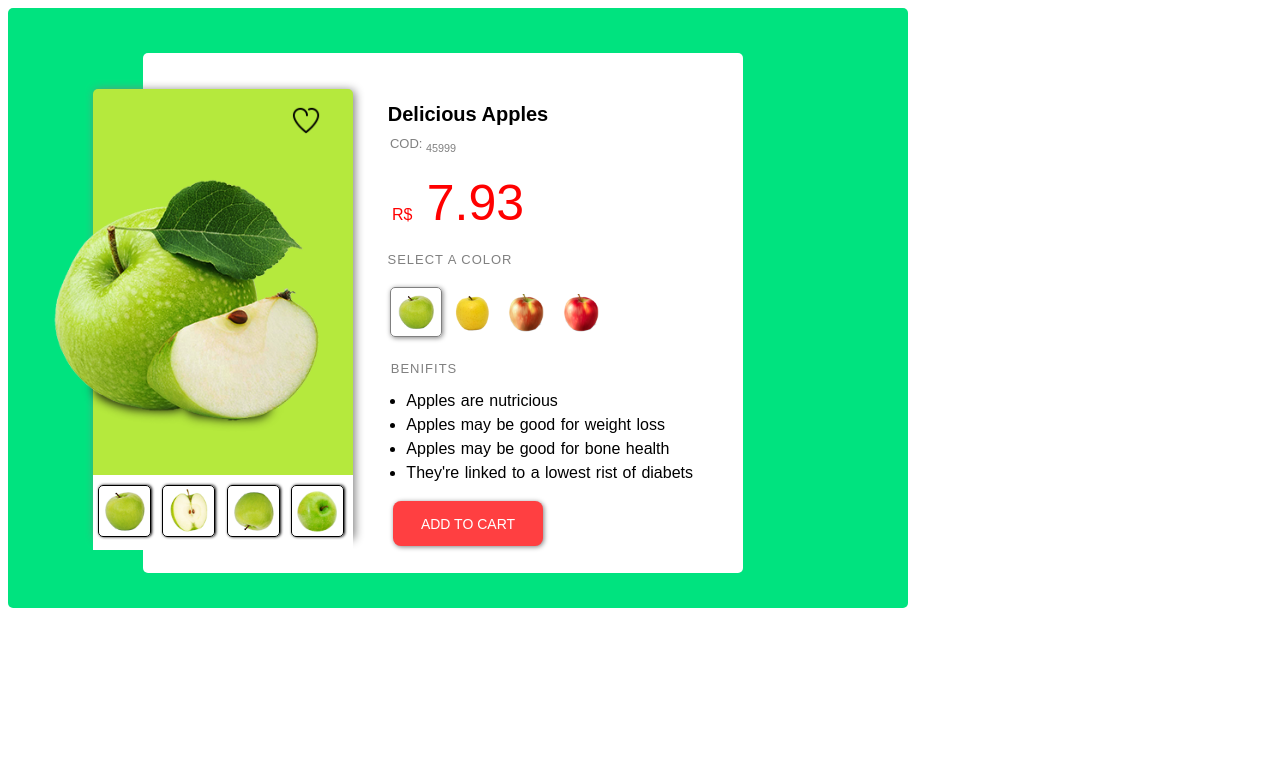
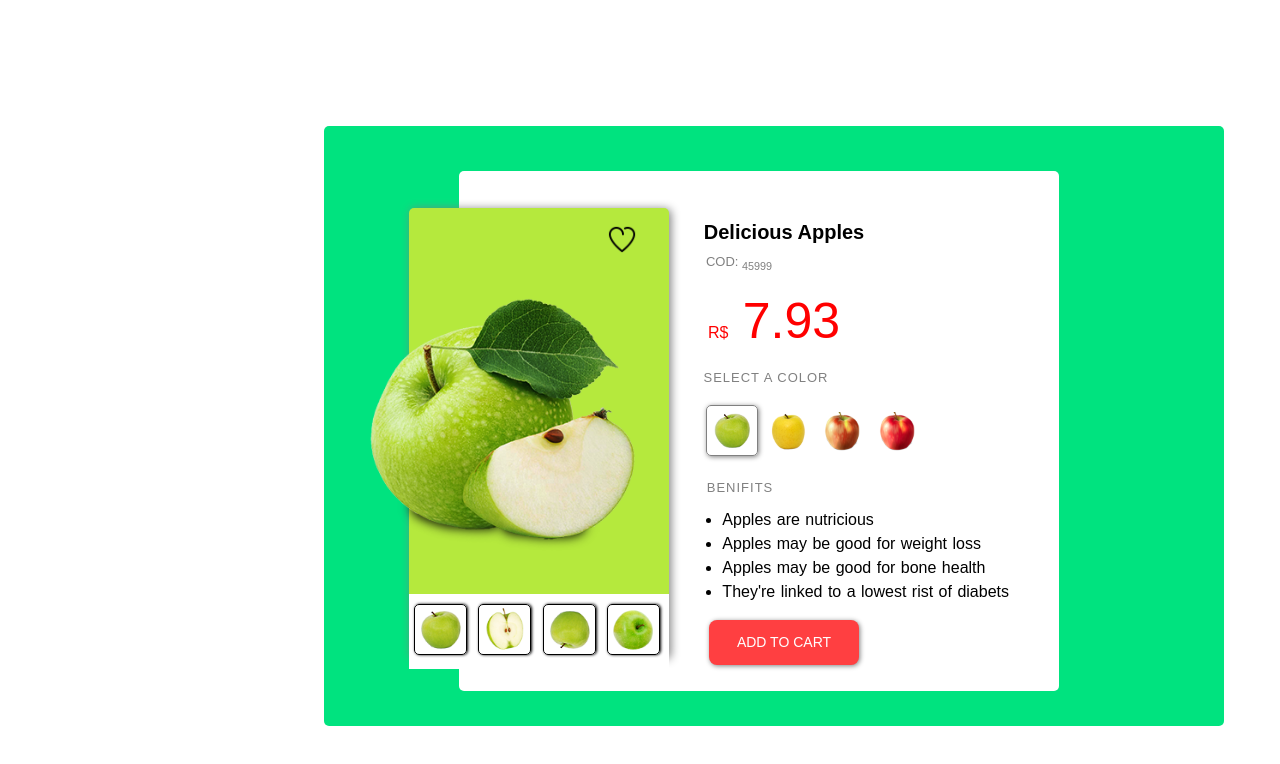
Before and after one commit to divyaramsaran/productCardHtml, a plain HTML site: page index.html in a window 1280 px wide. Drawn offline with Linux system fonts and the light colour scheme.

Commit message:
updated card

```diff
--- a/index.html
+++ b/index.html
@@ -6,6 +6,7 @@
       .premises {
         height: 600px;
         width: 900px;
+        margin: 10% 20% 20% 25%;
         background-color: rgb(0 227 127);
         border-radius: 5px;
       }
```
